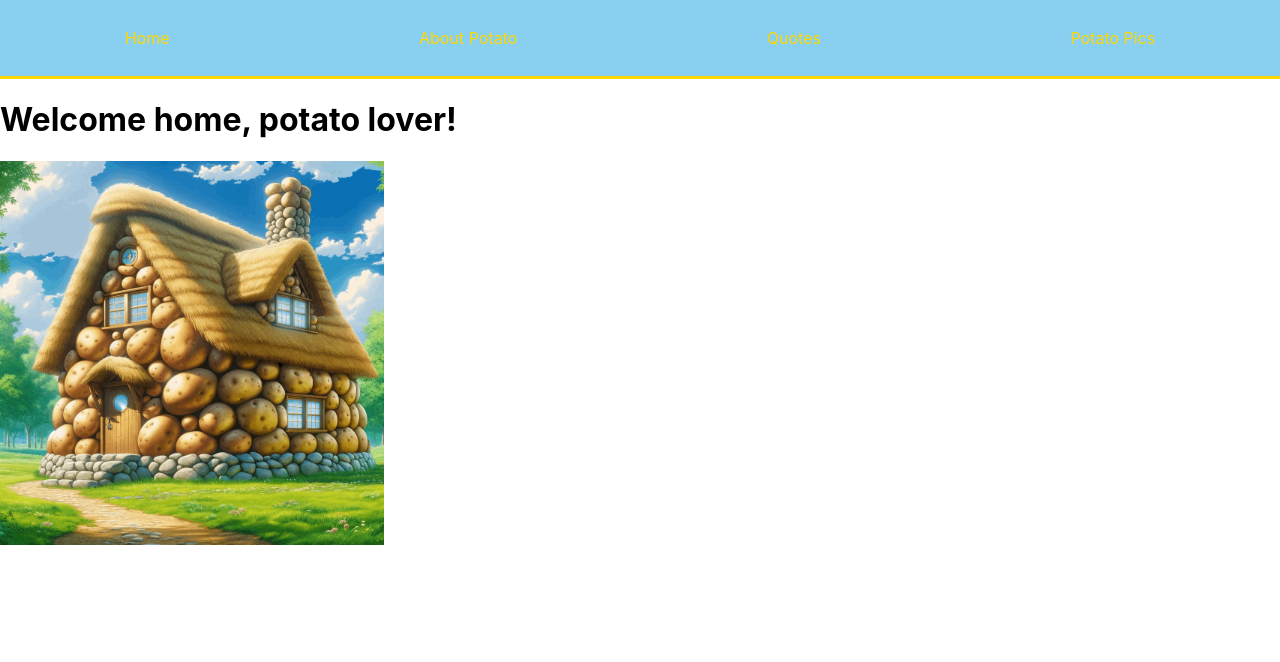
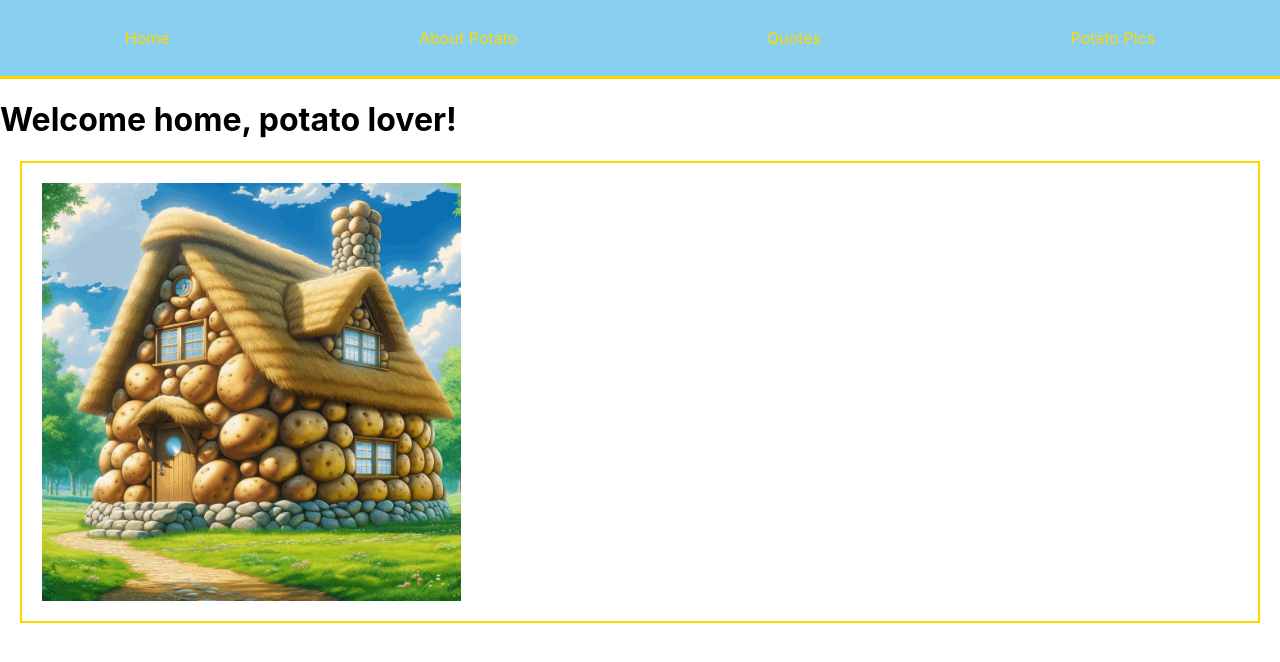
Before and after one commit to PotatoHalez/potato-paradise, a React (Create React App) app: page / in a window 1280 px wide. Shown: the top 662 px of the page. Built offline with nearby package versions, Linux system fonts and the light colour scheme; the HTML template or start-up script is replaced by a standard one.

Commit message:
Moved login to home page

```diff
--- a/src/css/AboutPotato.css
+++ b/src/css/AboutPotato.css
@@ -1,5 +1,6 @@
 .aboutPotato {
-    display: grid;
+    /* display: grid; */
+    display: flex;
     grid-template-columns: 1f 1fr;
     gap: 20px;
     align-items: start;
@@ -10,23 +11,10 @@
 
 .aboutPotato img {
     width: 30%;
-    grid-column: span 2;
+    height: auto;
 }
 
 .aboutPotato h2
 .aboutPotato p {
     margin: 0;
 }
-
-.loginContainer {
-    display: flex;
-    justify-content: space-around;
-    align-items: center;
-    padding: 20px;
-}
-
-.loginForm input,
-.loginForm button {
-    display: block;
-    margin: 10px auto;
-}
--- a/src/css/PotatoHouse.css
+++ b/src/css/PotatoHouse.css
@@ -1,7 +1,33 @@
 .potatoHouse img {
+    width: 35%;
+    grid-column: span 2;
+}
+
+.potatoHouse h1 {
+    margin: 0;
+    text-align: center
+
+}
+
+.potatoHouse {
+    display: grid;
+    grid-template-columns: 1f 1fr;
+    gap: 20px;
+    align-items: start;
+    margin: 20px;
+    border: 2px solid #FFD700;
+    padding: 20px;
+}
+
+.loginContainer {
     display: flex;
-    height: 20%;
-    width: 30%;
-    justify-content: center;
+    justify-content: space-around;
     align-items: center;
+    padding: 20px;
 }
+
+.loginForm input,
+.loginForm button {
+    display: block;
+    margin: 10px auto;
+}
```
